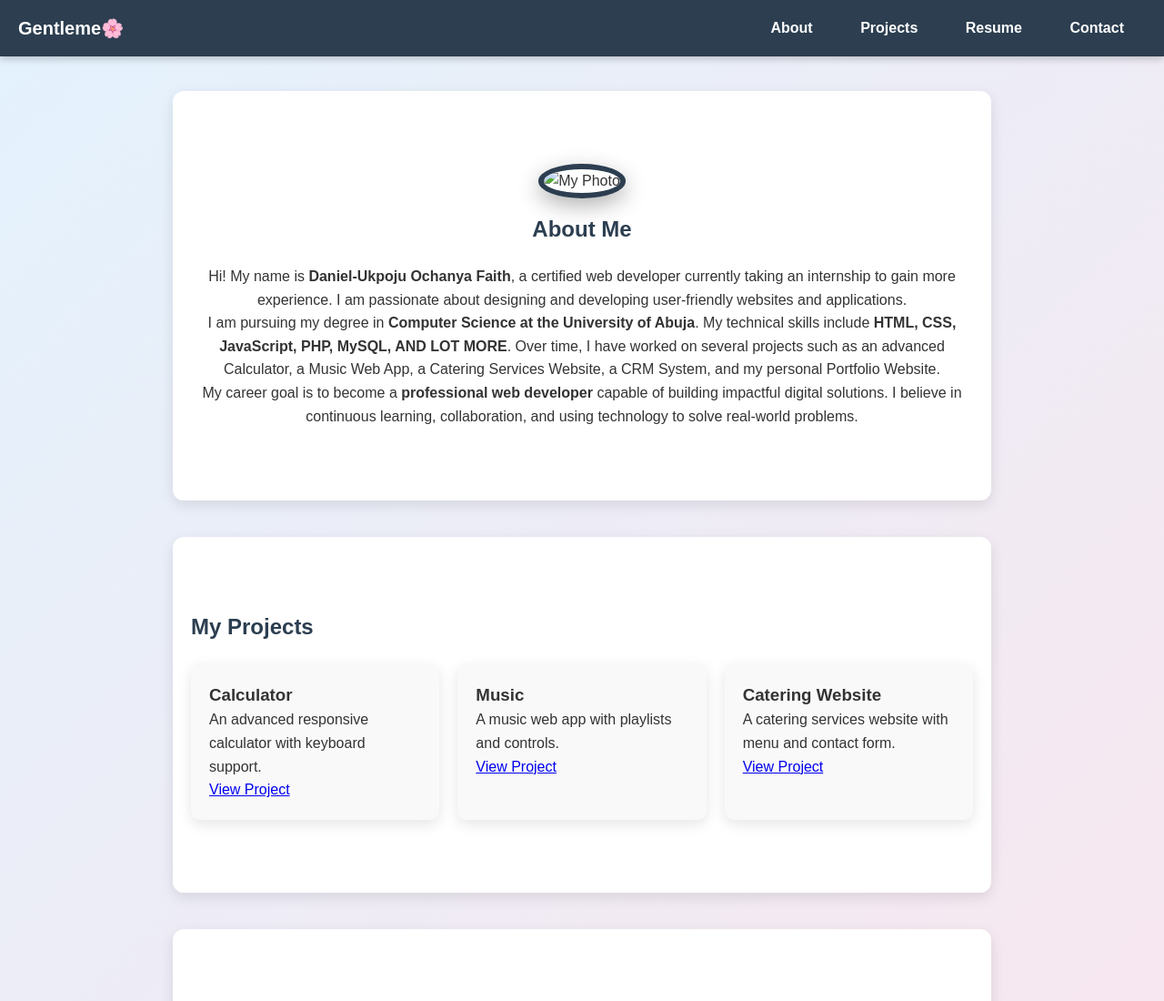
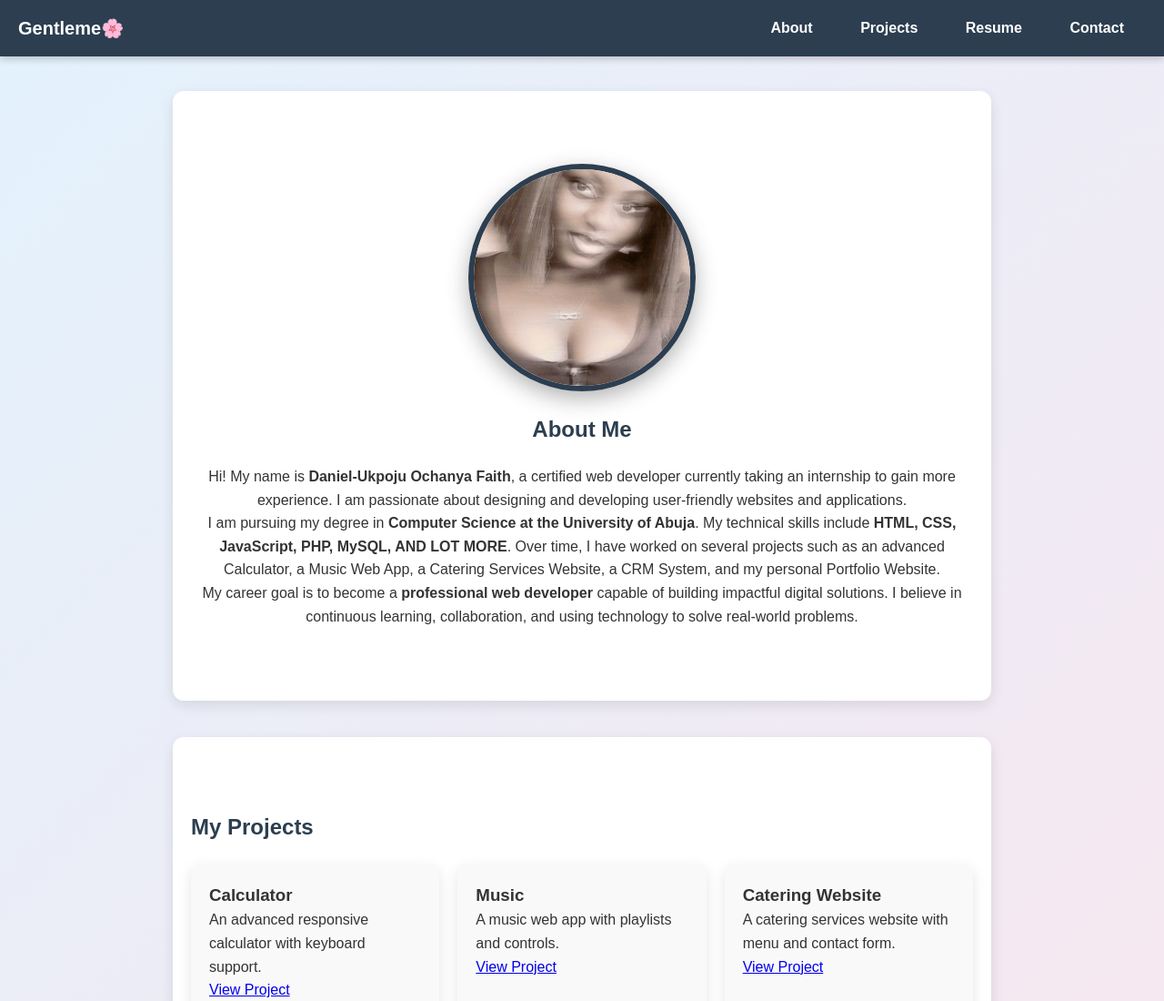
Before and after one commit to Gentlemee/my_portfolio, a plain HTML site: page index.html in a window 1280 px wide. Shown: the top 1100 px of the page at 91% size. Drawn offline with Linux system fonts and the light colour scheme.

Commit message:
Update index.html

```diff
--- a/index.html
+++ b/index.html
@@ -161,7 +161,7 @@
     </nav>
   </header>
 <section id="about">
-  <img src="img/im11.jpg" alt="My Photo">
+  <img src="im11.jpg" alt="My Photo">
   <h2>About Me</h2>
   <p>
     Hi! My name is <strong>Daniel-Ukpoju Ochanya Faith</strong>, a certified web developer
```
